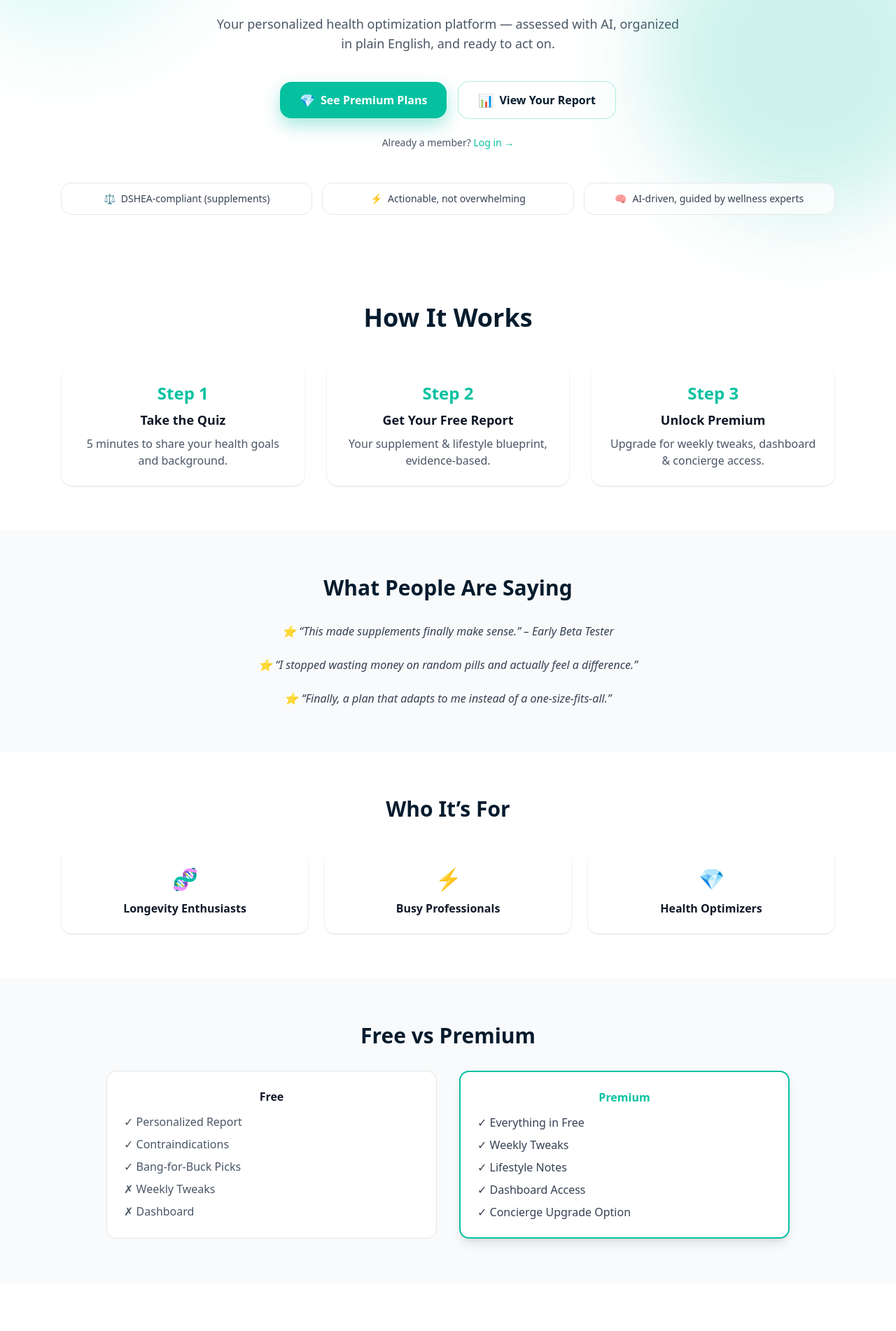
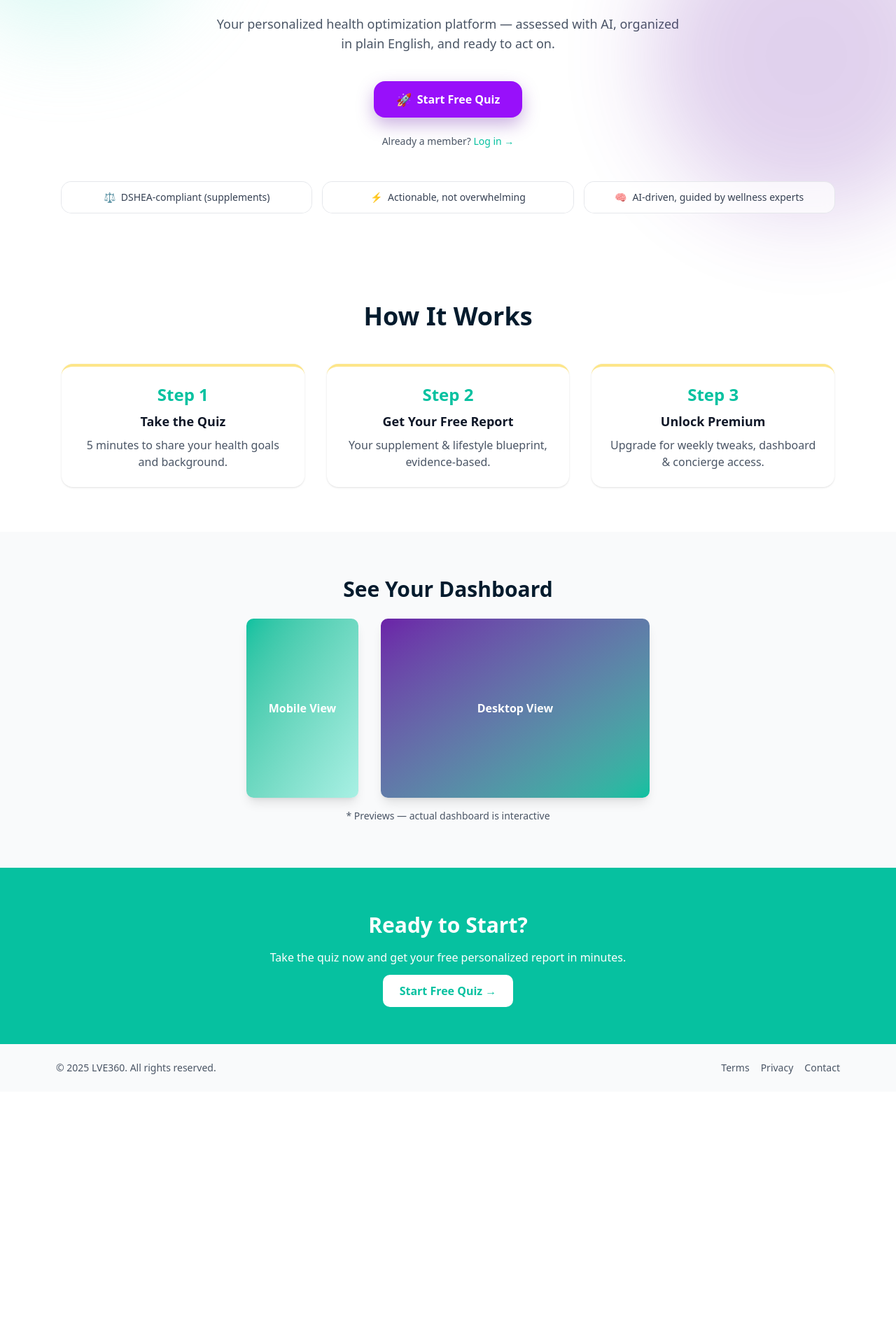
Before and after one commit to LGomes360/lve360-app, a Next.js app: page / in a window 1280 px wide. Shown: the part 300-2202 px from the top of the page at 70% size. After the commit the page ends 1860 px from the top, so only its background shows below. Built offline with nearby package versions, Linux system fonts and the light colour scheme.

Commit message:
Update page.tsx

```diff
--- a/app/page.tsx
+++ b/app/page.tsx
@@ -1,7 +1,4 @@
-"use client";
-
 import Link from "next/link";
-import { motion } from "framer-motion";
 
 export default function Home() {
   return (
@@ -14,17 +11,12 @@ export default function Home() {
       />
       <div
         className="pointer-events-none absolute top-24 -right-24 h-[28rem] w-[28rem] rounded-full
-                   bg-[#06C1A0] opacity-20 blur-3xl animate-[float_10s_ease-in-out_infinite]"
+                   bg-[#6B21A8] opacity-20 blur-3xl animate-[float_10s_ease-in-out_infinite]"
         aria-hidden
       />
 
       {/* ---------------- Hero Section ---------------- */}
-      <motion.section
-        className="max-w-6xl mx-auto px-6 pt-20 sm:pt-28 pb-16 text-center"
-        initial={{ opacity: 0, y: 20 }}
-        animate={{ opacity: 1, y: 0 }}
-        transition={{ duration: 0.6 }}
-      >
+      <section className="max-w-6xl mx-auto px-6 pt-20 sm:pt-28 pb-16 text-center">
         {/* Tagline pill */}
         <div className="inline-flex items-center gap-2 rounded-full bg-white/70 ring-1 ring-gray-200 px-4 py-1.5 mb-6 backdrop-blur">
           <span className="h-2 w-2 rounded-full bg-[#06C1A0]" />
@@ -34,7 +26,7 @@ export default function Home() {
         </div>
 
         <h1 className="text-4xl sm:text-6xl md:text-7xl font-extrabold tracking-tight text-transparent bg-clip-text
-                       bg-gradient-to-r from-[#041B2D] via-[#063A67] to-[#06C1A0] drop-shadow-sm">
+                       bg-gradient-to-r from-[#041B2D] via-[#6B21A8] to-[#06C1A0] drop-shadow-sm">
           Welcome to LVE360
         </h1>
 
@@ -43,31 +35,18 @@ export default function Home() {
           organized in plain English, and ready to act on.
         </p>
 
-        <div className="mt-10 flex flex-col sm:flex-row items-center justify-center gap-4">
+        {/* Primary CTA */}
+        <div className="mt-10 flex justify-center">
           <Link
-            href="/pricing"
-            className="group inline-flex items-center gap-2 rounded-2xl
-              bg-[#06C1A0] text-white px-7 py-3 font-semibold
-              shadow-[0_10px_25px_rgba(6,193,160,0.35)]
-              transition-all hover:shadow-[0_14px_34px_rgba(6,193,160,0.45)]
-              focus-visible:ring-4 focus-visible:ring-[#06C1A0]/30 relative overflow-hidden"
+            href="/quiz"
+            className="inline-flex items-center gap-2 rounded-2xl
+              bg-purple-600 text-white px-8 py-3 font-semibold
+              shadow-[0_10px_25px_rgba(107,33,168,0.35)]
+              transition-all hover:shadow-[0_14px_34px_rgba(107,33,168,0.45)]
+              focus-visible:ring-4 focus-visible:ring-purple-400/50"
           >
-            <span className="pointer-events-none absolute inset-0 -translate-x-full bg-white/20
-                             [mask-image:linear-gradient(90deg,transparent,white,transparent)]
-                             group-hover:translate-x-full transition-transform duration-700" />
-            <span className="text-lg">💎</span>
-            <span>See Premium Plans</span>
-          </Link>
-
-          <Link
-            href="/results"
-            className="inline-flex items-center gap-2 rounded-2xl border border-[#06C1A0]/30 bg-white
-              text-[#041B2D] px-7 py-3 font-semibold
-              hover:border-[#06C1A0] hover:bg-[#F7FFFC] transition-colors
-              focus-visible:ring-4 focus-visible:ring-[#06C1A0]/20"
-          >
-            <span className="text-lg">📊</span>
-            <span>View Your Report</span>
+            <span className="text-lg">🚀</span>
+            <span>Start Free Quiz</span>
           </Link>
         </div>
 
@@ -81,32 +60,24 @@ export default function Home() {
         {/* Credibility cards */}
         <div className="mt-12 grid grid-cols-1 sm:grid-cols-3 gap-4 text-sm">
           {[
-            { icon: "⚖️", text: "DSHEA-compliant (supplements)" },
+            { icon: "⚖", text: "DSHEA-compliant (supplements)" },
             { icon: "⚡", text: "Actionable, not overwhelming" },
             { icon: "🧠", text: "AI-driven, guided by wellness experts" },
           ].map((item) => (
-            <motion.div
+            <div
               key={item.text}
-              whileHover={{ scale: 1.05 }}
-              transition={{ type: "spring", stiffness: 200, damping: 12 }}
               className="rounded-xl bg-white/70 ring-1 ring-gray-200 px-4 py-3 backdrop-blur text-gray-700
                          hover:bg-white/90 transition-colors"
             >
               <span className="mr-2">{item.icon}</span>
               {item.text}
-            </motion.div>
+            </div>
           ))}
         </div>
-      </motion.section>
+      </section>
 
-      {/* ---------------- 1. How It Works ---------------- */}
-      <motion.section
-        className="max-w-6xl mx-auto px-6 py-16 text-center"
-        initial={{ opacity: 0, y: 20 }}
-        whileInView={{ opacity: 1, y: 0 }}
-        viewport={{ once: true }}
-        transition={{ duration: 0.6 }}
-      >
+      {/* ---------------- How It Works ---------------- */}
+      <section className="max-w-6xl mx-auto px-6 py-16 text-center">
         <h2 className="text-3xl sm:text-4xl font-bold text-[#041B2D] mb-12">
           How It Works
         </h2>
@@ -116,172 +87,31 @@ export default function Home() {
             { step: "2", title: "Get Your Free Report", desc: "Your supplement & lifestyle blueprint, evidence-based." },
             { step: "3", title: "Unlock Premium", desc: "Upgrade for weekly tweaks, dashboard & concierge access." },
           ].map((s) => (
-            <motion.div
-              key={s.step}
-              whileHover={{ scale: 1.05 }}
-              transition={{ type: "spring", stiffness: 200, damping: 12 }}
-              className="rounded-2xl bg-white shadow p-6"
-            >
+            <div key={s.step} className="rounded-2xl bg-white shadow p-6 border-t-4 border-[#FDE68A]">
               <div className="text-2xl font-bold text-[#06C1A0] mb-2">Step {s.step}</div>
               <h3 className="font-semibold text-lg mb-2">{s.title}</h3>
               <p className="text-gray-600">{s.desc}</p>
-            </motion.div>
+            </div>
           ))}
         </div>
-      </motion.section>
+      </section>
 
-      {/* ---------------- 2. Social Proof ---------------- */}
-      <motion.section
-        className="bg-gray-50 py-16"
-        initial={{ opacity: 0 }}
-        whileInView={{ opacity: 1 }}
-        viewport={{ once: true }}
-        transition={{ duration: 0.6 }}
-      >
-        <div className="max-w-4xl mx-auto px-6 text-center">
-          <h2 className="text-3xl font-bold text-[#041B2D] mb-8">What People Are Saying</h2>
-          <div className="space-y-6">
-            {[
-              "“This made supplements finally make sense.” – Early Beta Tester",
-              "“I stopped wasting money on random pills and actually feel a difference.”",
-              "“Finally, a plan that adapts to me instead of a one-size-fits-all.”",
-            ].map((t, i) => (
-              <p key={i} className="italic text-gray-700">⭐ {t}</p>
-            ))}
+      {/* ---------------- Dashboard Preview ---------------- */}
+      <section className="bg-gray-50 py-16 text-center">
+        <h2 className="text-3xl font-bold text-[#041B2D] mb-6">See Your Dashboard</h2>
+        <div className="flex flex-col sm:flex-row justify-center gap-8">
+          <div className="h-64 w-40 bg-gradient-to-br from-[#06C1A0] to-[#A8F0E4] rounded-lg shadow-lg flex items-center justify-center text-white font-bold">
+            Mobile View
+          </div>
+          <div className="h-64 w-96 bg-gradient-to-br from-[#6B21A8] to-[#06C1A0] rounded-lg shadow-lg flex items-center justify-center text-white font-bold">
+            Desktop View
           </div>
         </div>
-      </motion.section>
+        <p className="mt-4 text-sm text-gray-600">* Previews — actual dashboard is interactive</p>
+      </section>
 
-      {/* ---------------- 3. Who It’s For ---------------- */}
-      <motion.section
-        className="max-w-6xl mx-auto px-6 py-16 text-center"
-        initial={{ opacity: 0, y: 20 }}
-        whileInView={{ opacity: 1, y: 0 }}
-        viewport={{ once: true }}
-        transition={{ duration: 0.6 }}
-      >
-        <h2 className="text-3xl font-bold text-[#041B2D] mb-10">Who It’s For</h2>
-        <div className="grid sm:grid-cols-3 gap-6">
-          {[
-            { icon: "🧬", title: "Longevity Enthusiasts" },
-            { icon: "⚡", title: "Busy Professionals" },
-            { icon: "💎", title: "Health Optimizers" },
-          ].map((p) => (
-            <motion.div
-              key={p.title}
-              whileHover={{ scale: 1.05 }}
-              transition={{ type: "spring", stiffness: 200, damping: 12 }}
-              className="rounded-xl bg-white p-6 shadow hover:shadow-md transition"
-            >
-              <div className="text-3xl mb-3">{p.icon}</div>
-              <h3 className="font-semibold">{p.title}</h3>
-            </motion.div>
-          ))}
-        </div>
-      </motion.section>
-
-      {/* ---------------- 4. Feature Grid ---------------- */}
-      <motion.section
-        className="bg-gray-50 py-16"
-        initial={{ opacity: 0, y: 20 }}
-        whileInView={{ opacity: 1, y: 0 }}
-        viewport={{ once: true }}
-        transition={{ duration: 0.6 }}
-      >
-        <div className="max-w-5xl mx-auto px-6 text-center">
-          <h2 className="text-3xl font-bold text-[#041B2D] mb-8">Free vs Premium</h2>
-          <div className="grid sm:grid-cols-2 gap-8">
-            <div className="rounded-xl border bg-white p-6">
-              <h3 className="font-semibold mb-3">Free</h3>
-              <ul className="text-left text-gray-600 space-y-2">
-                <li>✓ Personalized Report</li>
-                <li>✓ Contraindications</li>
-                <li>✓ Bang-for-Buck Picks</li>
-                <li>✗ Weekly Tweaks</li>
-                <li>✗ Dashboard</li>
-              </ul>
-            </div>
-            <div className="rounded-xl border-2 border-[#06C1A0] bg-white p-6 shadow-lg">
-              <h3 className="font-semibold mb-3 text-[#06C1A0]">Premium</h3>
-              <ul className="text-left text-gray-700 space-y-2">
-                <li>✓ Everything in Free</li>
-                <li>✓ Weekly Tweaks</li>
-                <li>✓ Lifestyle Notes</li>
-                <li>✓ Dashboard Access</li>
-                <li>✓ Concierge Upgrade Option</li>
-              </ul>
-            </div>
-          </div>
-        </div>
-      </motion.section>
-
-      {/* ---------------- 5. Security Badges ---------------- */}
-      <motion.section
-        className="max-w-6xl mx-auto px-6 py-16 text-center"
-        initial={{ opacity: 0 }}
-        whileInView={{ opacity: 1 }}
-        viewport={{ once: true }}
-        transition={{ duration: 0.6 }}
-      >
-        <h2 className="text-3xl font-bold text-[#041B2D] mb-6">Trusted & Secure</h2>
-        <div className="flex justify-center gap-10 opacity-70">
-          <div className="h-12 w-28 rounded bg-gray-100 ring-1 ring-gray-200 flex items-center justify-center">Stripe</div>
-          <div className="h-12 w-28 rounded bg-gray-100 ring-1 ring-gray-200 flex items-center justify-center">Supabase</div>
-          <div className="h-12 w-28 rounded bg-gray-100 ring-1 ring-gray-200 flex items-center justify-center">DSHEA</div>
-        </div>
-      </motion.section>
-
-      {/* ---------------- 6. Preview Screenshots ---------------- */}
-      <motion.section
-        className="bg-gray-50 py-16 text-center"
-        initial={{ opacity: 0 }}
-        whileInView={{ opacity: 1 }}
-        viewport={{ once: true }}
-        transition={{ duration: 0.6 }}
-      >
-        <h2 className="text-3xl font-bold text-[#041B2D] mb-6">See Your Dashboard</h2>
-        <div className="flex flex-col sm:flex-row justify-center gap-8">
-          <div className="h-64 w-40 bg-gray-200 rounded-lg shadow-inner" /> {/* placeholder */}
-          <div className="h-64 w-96 bg-gray-200 rounded-lg shadow-inner" /> {/* placeholder */}
-        </div>
-      </motion.section>
-
-      {/* ---------------- 7. Differentiators ---------------- */}
-      <motion.section
-        className="max-w-6xl mx-auto px-6 py-16 text-center"
-        initial={{ opacity: 0, y: 20 }}
-        whileInView={{ opacity: 1, y: 0 }}
-        viewport={{ once: true }}
-        transition={{ duration: 0.6 }}
-      >
-        <h2 className="text-3xl font-bold text-[#041B2D] mb-6">What Makes Us Different</h2>
-        <div className="grid sm:grid-cols-3 gap-6">
-          {[
-            { icon: "📖", text: "Evidence-based" },
-            { icon: "🧬", text: "Personalized to you" },
-            { icon: "🤝", text: "Concierge-ready" },
-          ].map((d) => (
-            <motion.div
-              key={d.text}
-              whileHover={{ scale: 1.05 }}
-              transition={{ type: "spring", stiffness: 200, damping: 12 }}
-              className="rounded-xl bg-white p-6 shadow"
-            >
-              <div className="text-3xl mb-2">{d.icon}</div>
-              <p>{d.text}</p>
-            </motion.div>
-          ))}
-        </div>
-      </motion.section>
-
-      {/* ---------------- 8. Sticky CTA ---------------- */}
-      <motion.section
-        className="bg-[#06C1A0] text-white py-16 text-center"
-        initial={{ opacity: 0 }}
-        whileInView={{ opacity: 1 }}
-        viewport={{ once: true }}
-        transition={{ duration: 0.6 }}
-      >
+      {/* ---------------- Sticky CTA ---------------- */}
+      <section className="bg-[#06C1A0] text-white py-16 text-center">
         <h2 className="text-3xl font-bold mb-4">Ready to Start?</h2>
         <p className="mb-6">Take the quiz now and get your free personalized report in minutes.</p>
         <Link
@@ -290,7 +120,7 @@ export default function Home() {
         >
           Start Free Quiz →
         </Link>
-      </motion.section>
+      </section>
     </main>
   );
 }
```
